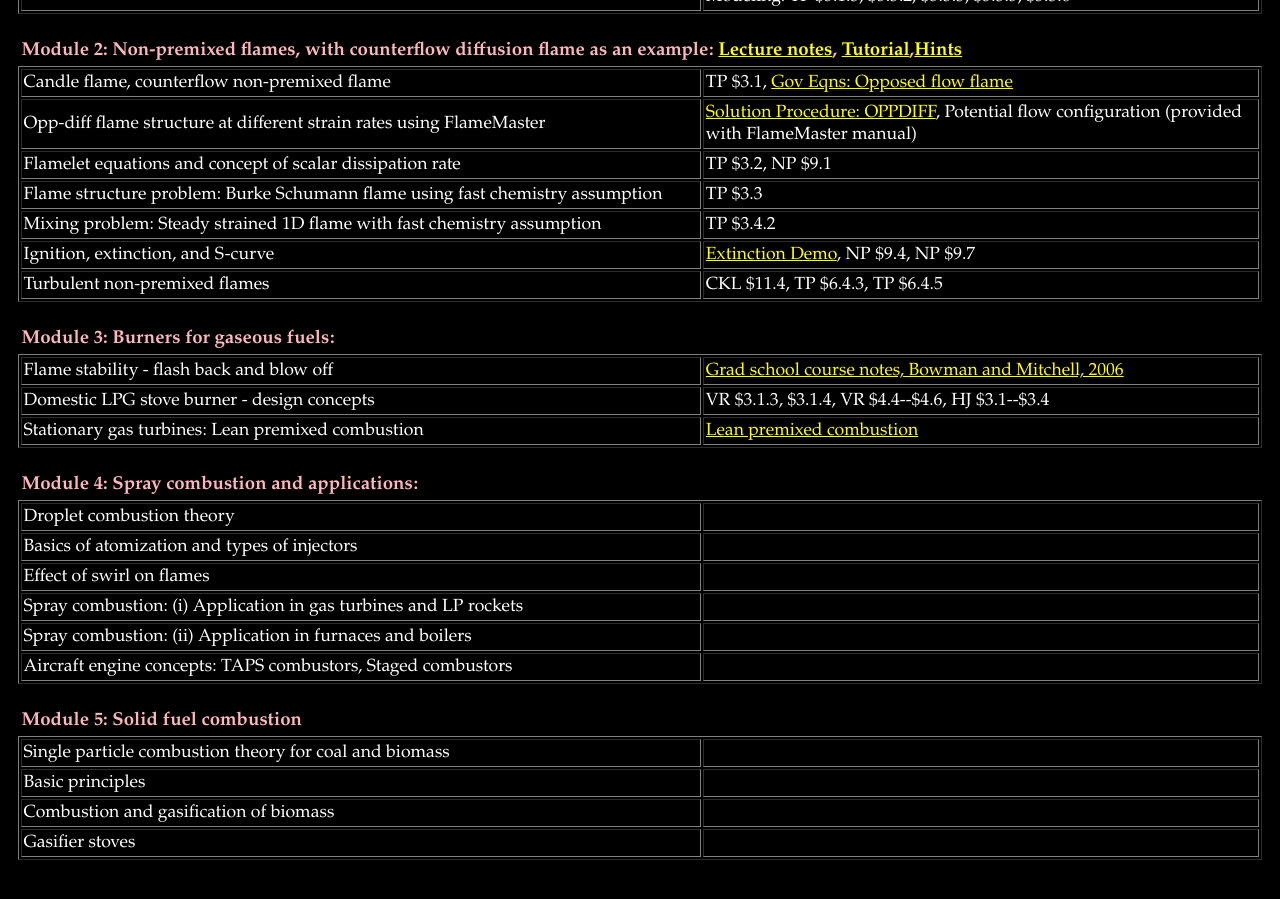
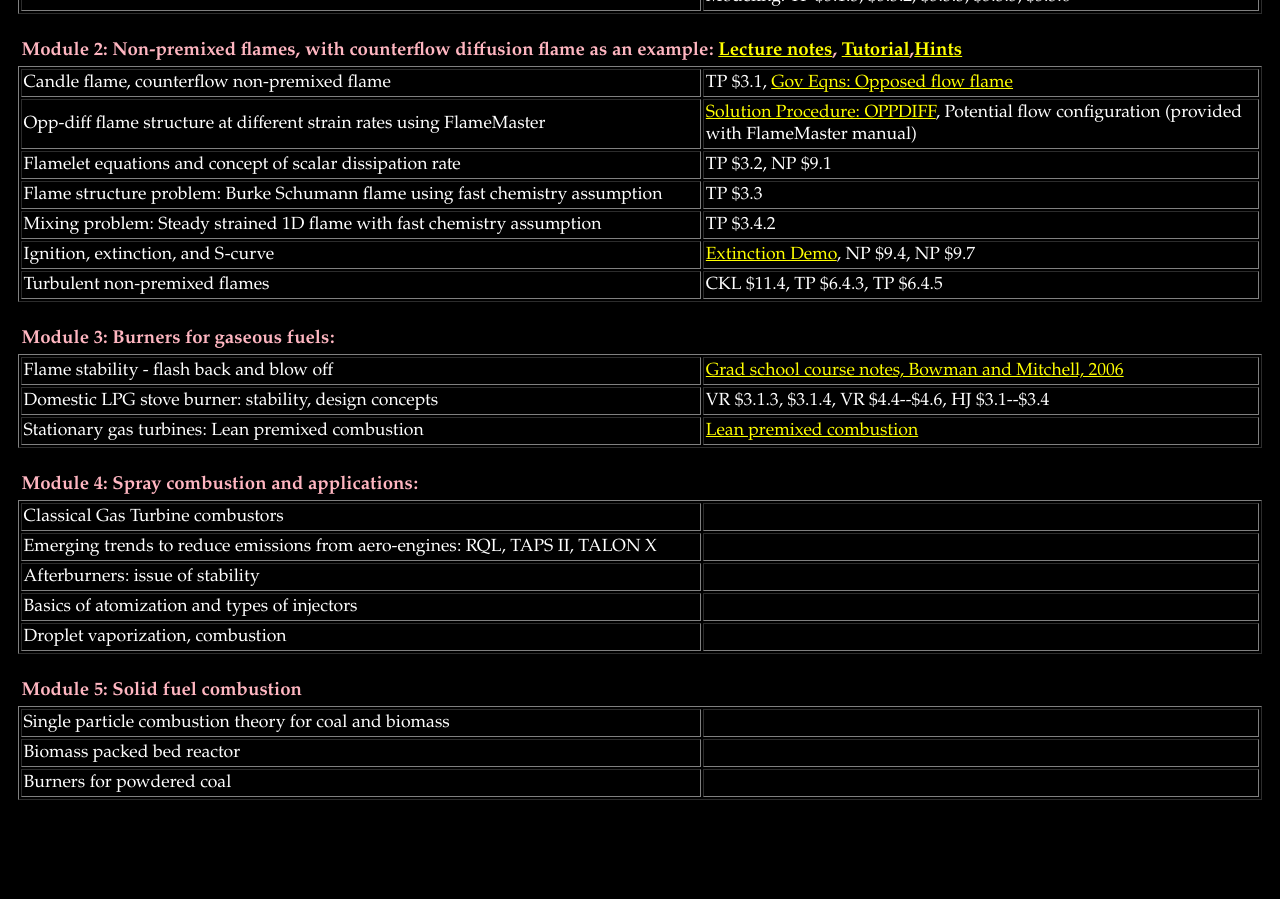
Before and after one commit to krithikasivaram/krithikasivaram.github.io, a Jekyll site: the page teaching/ME6166_Jan_May_2020.html, which Jekyll copies as it is, in a window 1280 px wide and 900 px high, scrolled down 2194 px. Built offline with Jekyll 4.4.1, drawn with Linux system fonts in a browser that asks for light colours; after the commit the page ends 3034 px from its top, so only the background shows below that.

Commit message:
adding section website

```diff
--- a/teaching/ME6166_Jan_May_2020.html
+++ b/teaching/ME6166_Jan_May_2020.html
@@ -380,7 +380,7 @@ Path-to-FlameMaster/Run/FlameMan/Diff/Steady/CH4/ </li>	-->
 	<td> <a href="https://owncloud.iitm.ac.in/index.php/s/Wz9PGgYfWCxlE7g" target="_blank">Grad school course notes, Bowman and Mitchell, 2006</a></td> </tr>
 
    <tr>
-	<td> Domestic LPG stove burner - design concepts </td>
+	<td> Domestic LPG stove burner: stability, design concepts </td>
 	<td> VR $3.1.3, $3.1.4, VR $4.4--$4.6, HJ $3.1--$3.4 </td> </tr>
 
 	<tr> <td> Stationary gas turbines: Lean premixed combustion </td>
@@ -395,14 +395,18 @@ Path-to-FlameMaster/Run/FlameMan/Diff/Steady/CH4/ </li>	-->
 <table border="1" cellspacing="2" cellpadding="2" width="100%">
 	<col width = "55%">
 	<col width = "45%">
-	<tr> <td> Droplet combustion theory  </td>
+	<tr> <td> Classical Gas Turbine combustors  </td>
+	<td> <!-- DBS $3, $4, $5, $6, $7 --> </td></tr>
+	<tr> <td> Emerging trends to reduce emissions from aero-engines: RQL, TAPS II, TALON X  </td>
+	<td> <!-- DBS $3, $4, $5, $6, $7 --> </td></tr>
+	<tr> <td> Afterburners: issue of stability </td>
+	<td> <!-- DBS $3, $4, $5, $6, $7 --> </td></tr>
+   <tr> <td> Basics of atomization and types of injectors</td>
+	<td> <!-- <a href="https://owncloud.iitm.ac.in/index.php/s/eK1OZZGF84JNuaU">Energy budget in atomization</a>, <br><a href="https://owncloud.iitm.ac.in/index.php/s/DGF0NrOM4Kbh2AG">Atomization processes (AW $3)</a> --> </td> </tr>
+	<tr> <td> Droplet vaporization, combustion  </td>
 	<td> <!-- DBS $3, $4, $5, $6, $7 --> </td></tr>
 
-   <tr>
-	<td> Basics of atomization and types of injectors</td>
-	<td> <!-- <a href="https://owncloud.iitm.ac.in/index.php/s/eK1OZZGF84JNuaU">Energy budget in atomization</a>, <br><a href="https://owncloud.iitm.ac.in/index.php/s/DGF0NrOM4Kbh2AG">Atomization processes (AW $3)</a> --> </td> </tr>
-
-	<tr><td> Effect of swirl on flames</td><td> </td></tr>
+	<!--<tr><td> Effect of swirl on flames</td><td> </td></tr>
 
 	<tr> <td> Spray combustion: (i) Application in gas turbines and LP rockets  </td>
 	<td> </td></tr>
@@ -411,6 +415,7 @@ Path-to-FlameMaster/Run/FlameMan/Diff/Steady/CH4/ </li>	-->
 	<td> </td></tr>
 	<tr> <td> Aircraft engine concepts: TAPS combustors, Staged combustors </td>
 	<td> </td></tr>
+	-->
 
 </table><br>
 
@@ -422,14 +427,20 @@ Path-to-FlameMaster/Run/FlameMan/Diff/Steady/CH4/ </li>	-->
 	<td> Single particle combustion theory for coal and biomass</td>
 	<td> </td> </tr>
 
-	<tr> <td> Basic principles </td>
-	<td> <!-- HSM2 $1, $4 --> </td></tr>
+	<tr> <td> Biomass packed bed reactor </td>
+		<td> <!-- HSM2 $1, $4 --> </td></tr>
+
+	<tr> <td> Burners for powdered coal </td>
+		<td>  </td></tr>
+
+<!--	<tr> <td> Basic principles </td>
+	<td> HSM2 $1, $4 </td></tr>
 
 	<tr> <td> Combustion and gasification of biomass </td>
-	<td> <!-- HSM2 $6 --> </td></tr>
+	<td>  HSM2 $6 </td></tr>
 
 	<tr> <td> Gasifier stoves </td>
-	<td> <!-- HSM2 $8 --> </td></tr>
+	<td> HSM2 $8 </td></tr> -->
 
 </table><br>
 
```
